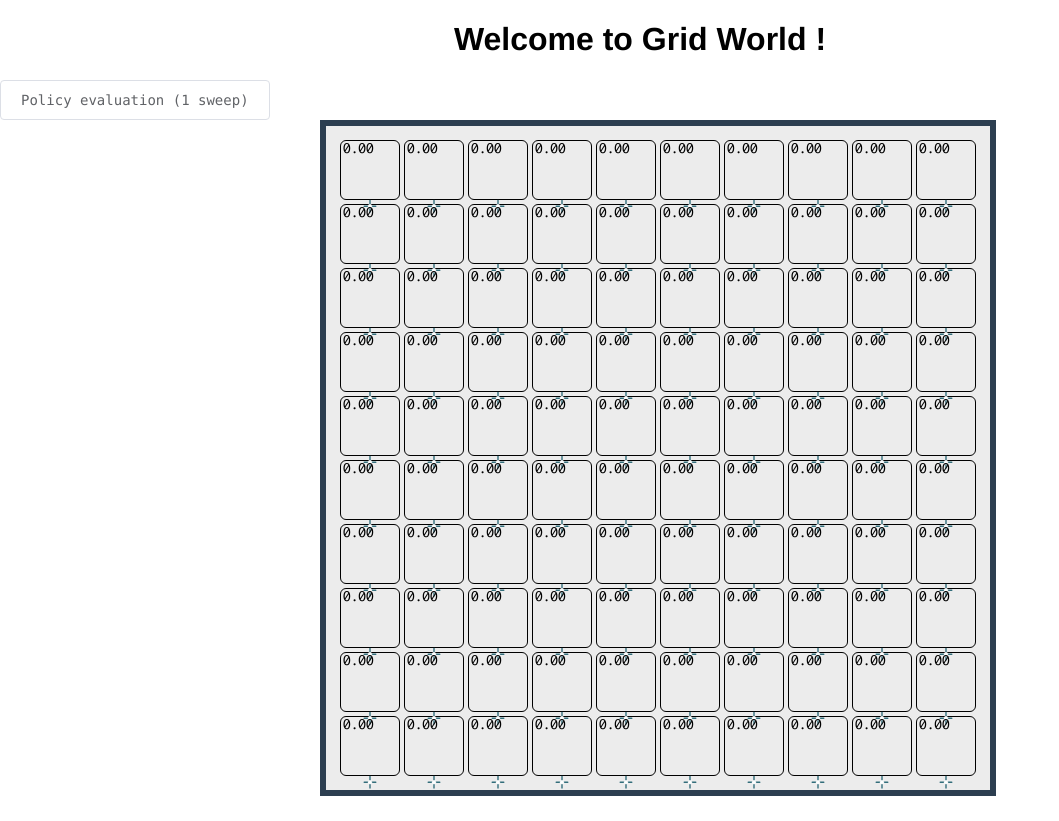
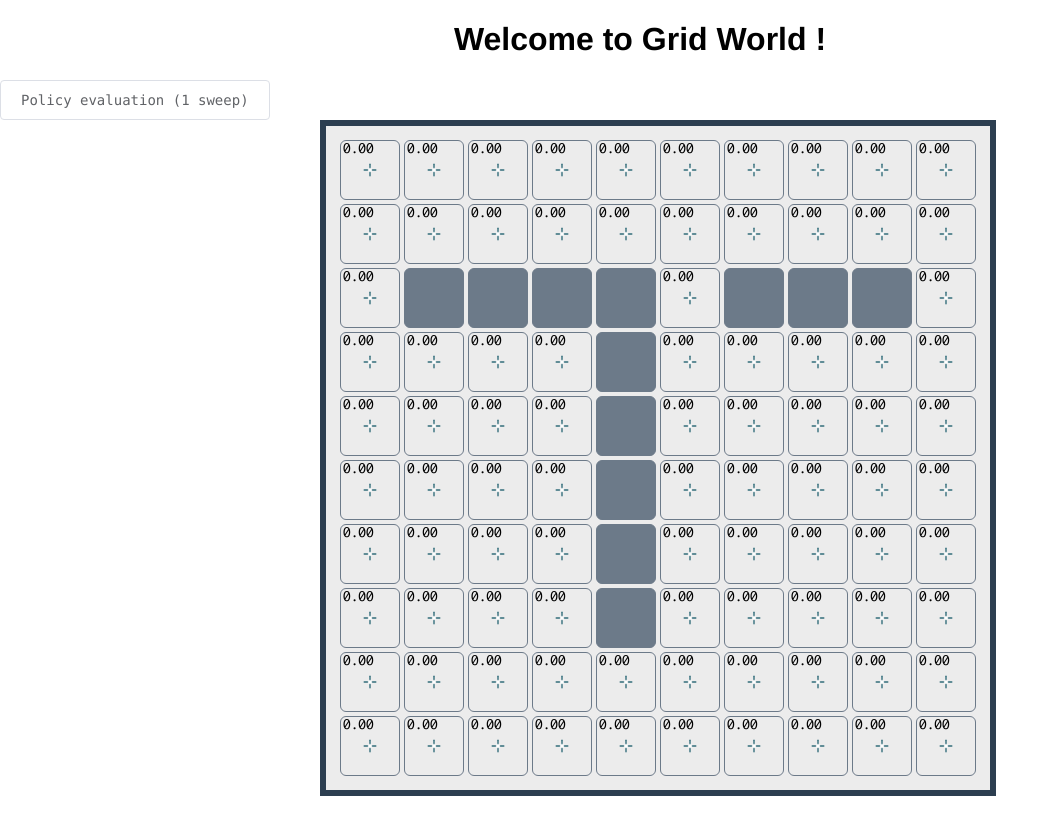
Before and after one commit to WinDerek/reinforce-py, a Vue app in the folder frontend/: page /#/ in a window 1280 px wide. Shown: the whole page, without its empty margins (0-1059 px from the left). Built offline with nearby package versions, Linux system fonts and the light colour scheme.

Commit message:
Adds the walls.

```diff
--- a/frontend/src/components/Grid.vue
+++ b/frontend/src/components/Grid.vue
@@ -1,8 +1,8 @@
 <template>
-  <div class="grid">
-    <div class="state-value">{{gridData.stateValue.toFixed(2)}}</div>
+  <div class="grid" v-bind:class="{ wall: gridData.wall }">
+    <div v-if="!gridData.wall" class="state-value">{{gridData.stateValue.toFixed(2)}}</div>
 
-    <svg class="arrow" height="80%" width="80%" :view-box.camel="viewBoxStr">
+    <svg v-if="!gridData.wall" class="arrow" height="80%" width="80%" :view-box.camel="viewBoxStr">
         <line
           fill="none"
           stroke="#336e7b"
@@ -38,7 +38,7 @@ export default {
   },
   props: {
     gridData: {
-      type: Object, // gridIndex: 99, stateValue: 0.0, policy: [ 0.25, 0.25, 0.25, 0.25]
+      type: Object, // gridIndex: 99, wall: false, stateValue: 0.0, policy: [ 0.25, 0.25, 0.25, 0.25]
       required: true
     }
   },
@@ -76,15 +76,20 @@ export default {
 <style scoped>
 .grid {
   align-self: stretch;
-  flex-grow: 1;
+  width: 10%;
+  position: relative;
 
   border-radius: 6px;
-  border: 1px solid #000000;
+  border: 1px solid #6c7a89;
   margin: 2px;
 }
 
+.wall {
+  background-color: #6c7a89;
+}
+
 .state-value {
-  position: relative;
+  position: absolute;
   top: 2px;
   left: 2px;
   font-family: "monaco";
@@ -92,9 +97,9 @@ export default {
 }
 
 .arrow {
-  position: relative;
+  position: absolute;
   top: 50%;
   left: 50%;
-  transform: translateX(-50%);
+  transform: translateX(-50%) translateY(-50%);
 }
 </style>
--- a/frontend/src/components/GridWorld.vue
+++ b/frontend/src/components/GridWorld.vue
@@ -19,6 +19,7 @@ export default {
   data: function () {
     return {
       gridDataArray: [],
+      wallIndexArray: [ 21, 22, 23, 24, 26, 27, 28, 34, 44, 54, 64, 74 ]
     }
   },
   created () {
@@ -26,6 +27,7 @@ export default {
       for (var j = 0; j < 10; j++) {
         this.gridDataArray.push(
           {
+            wall: false,
             gridIndex: i * 10 + j,
             stateValue: 0.0,
             policy: [ 0.25, 0.25, 0.25, 0.25 ]
@@ -33,6 +35,8 @@ export default {
         );
       }
     }
+
+    this.wallIndexArray.forEach(wallIndex => this.gridDataArray[wallIndex].wall = true);
   }
 };
 </script>
```
